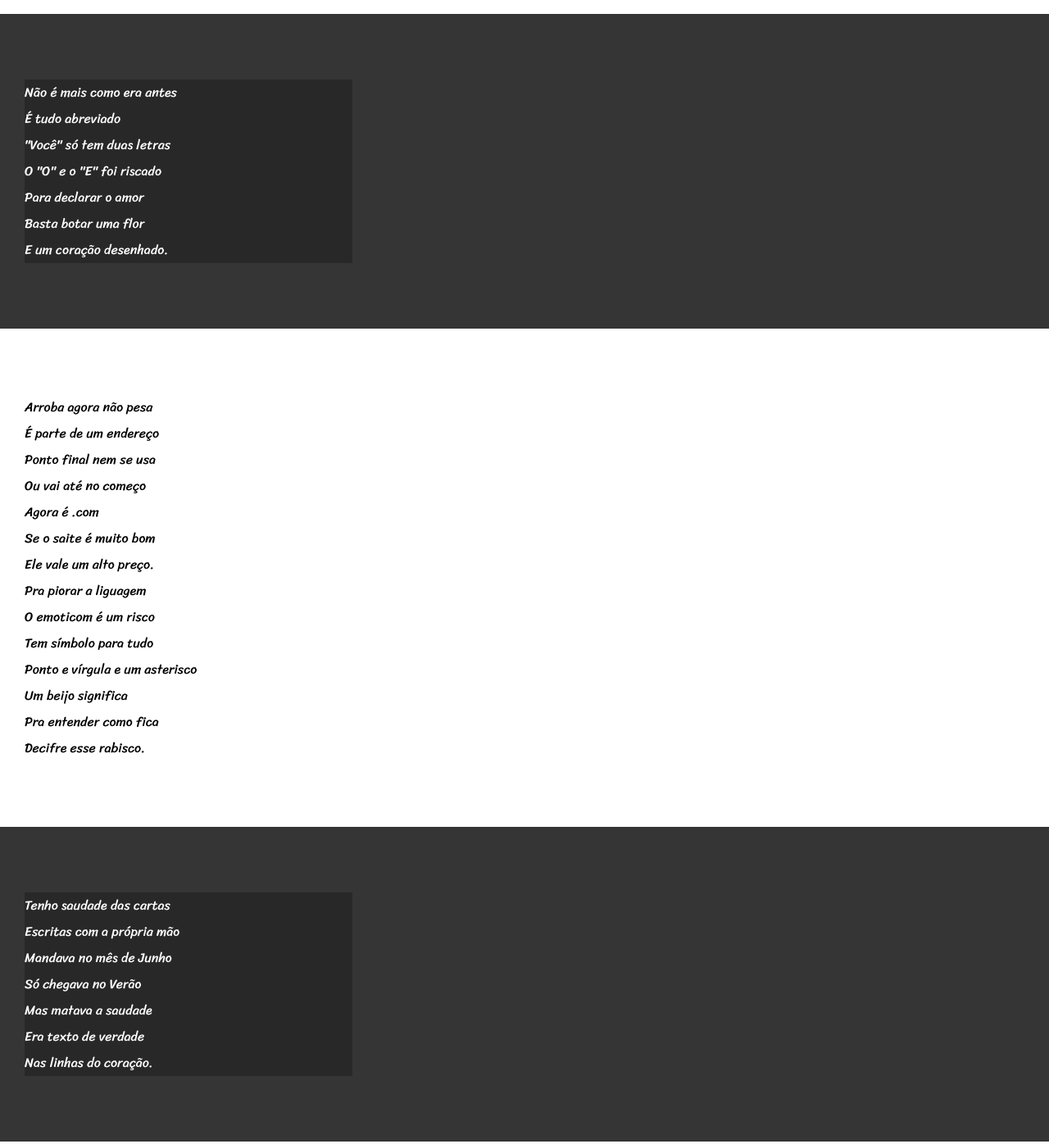
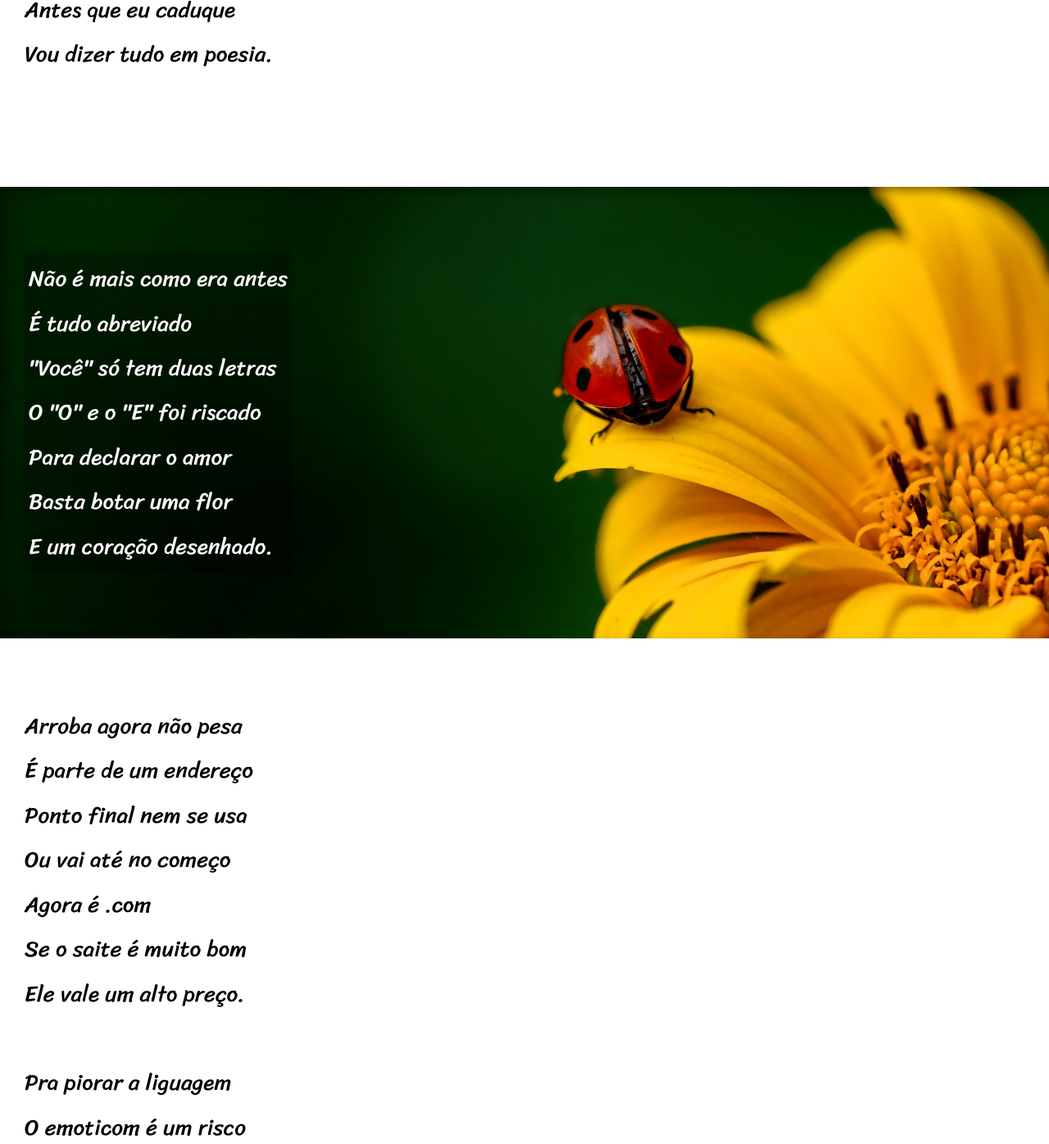
Before and after one commit to 1joaovdf/html-css, a plain HTML site: page desafios/D004/index.html in a window 1280 px wide. Shown: the part 568-1964 px from the top of the page at 82% size. Drawn offline with Linux system fonts and the light colour scheme.

Commit message:
projeto completo

```diff
--- a/desafios/D004/index.html
+++ b/desafios/D004/index.html
@@ -27,7 +27,7 @@
 
 
 
-        <section class="imagem">
+        <section class="imagem" id="img01">
             <p>
                 Não é mais como era antes <br>
                 É tudo abreviado <br>
@@ -65,7 +65,7 @@
 
 
 
-        <section class="imagem">
+        <section class="imagem" id="img02">
             <p>
                 Tenho saudade das cartas <br>
                 Escritas com a própria mão <br>
--- a/desafios/D004/style.css
+++ b/desafios/D004/style.css
@@ -67,6 +67,12 @@ section{
     line-height: 2em;
     padding-left: 30px;
     font-family: var(--fonte3);
+    font-size: 1.7em;
+
+}
+
+section > p {
+        padding-bottom: 2em;
 }
 
 section.normal {
@@ -77,12 +83,24 @@ section.normal {
 section.imagem {
     background-color: rgb(53, 53, 53);
     color: white;
+    box-shadow: inset 6px 6px 13px 0px rgba(0, 0, 0, 0.363);
+    background-size: cover;
+    background-attachment: fixed;
 }
 
 section.imagem > p {
-    width: 400px;
+    display:inline-block;
+    padding: 5px;
     background-color: rgba(0, 0, 0, 0.253);
+}
 
+section#img01{
+    background-image: url(imagens/background001.jpg);
+    background-position: right center;
+}
+
+section#img02{
+    background-image: url(imagens/background002.jpg);
 }
 
 footer{
```
